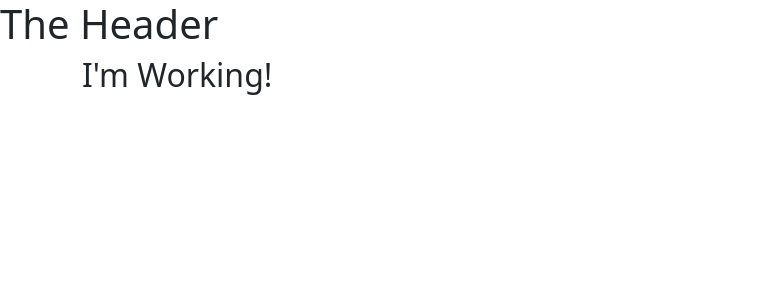
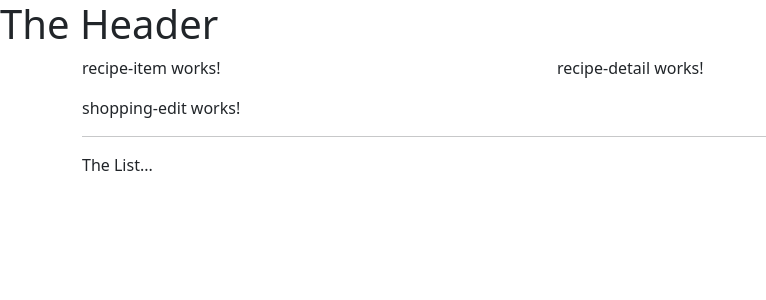
Before and after one commit to ThomasCode92/recipe-book, an Angular app: page / in a window 1280 px wide. Shown: the top 300 px of the page, without its empty margins (0-766 px from the left). Built offline with nearby package versions, Linux system fonts and the light colour scheme.

Commit message:
Using the Components

```diff
--- a/src/app/app.component.html
+++ b/src/app/app.component.html
@@ -2,7 +2,8 @@
 <div class="container">
   <div class="row">
     <div class="col-md-12">
-      <h2>I'm Working!</h2>
+      <app-recipes></app-recipes>
+      <app-shopping-list></app-shopping-list>
     </div>
   </div>
 </div>
--- a/src/app/recipes/recipe-list/recipe-list.component.html
+++ b/src/app/recipes/recipe-list/recipe-list.component.html
@@ -1 +1 @@
-<p>recipe-list works!</p>
+<app-recipe-item></app-recipe-item>
--- a/src/app/recipes/recipes.component.html
+++ b/src/app/recipes/recipes.component.html
@@ -1 +1,8 @@
-<p>recipes works!</p>
+<div class="row">
+  <div class="col-md-5">
+    <app-recipe-list></app-recipe-list>
+  </div>
+  <div class="col-md-7">
+    <app-recipe-detail></app-recipe-detail>
+  </div>
+</div>
--- a/src/app/shopping-list/shopping-list.component.html
+++ b/src/app/shopping-list/shopping-list.component.html
@@ -1 +1,7 @@
-<p>shopping-list works!</p>
+<div class="row">
+  <div class="col-xs-10">
+    <app-shopping-edit></app-shopping-edit>
+    <hr />
+    <p>The List...</p>
+  </div>
+</div>
```
